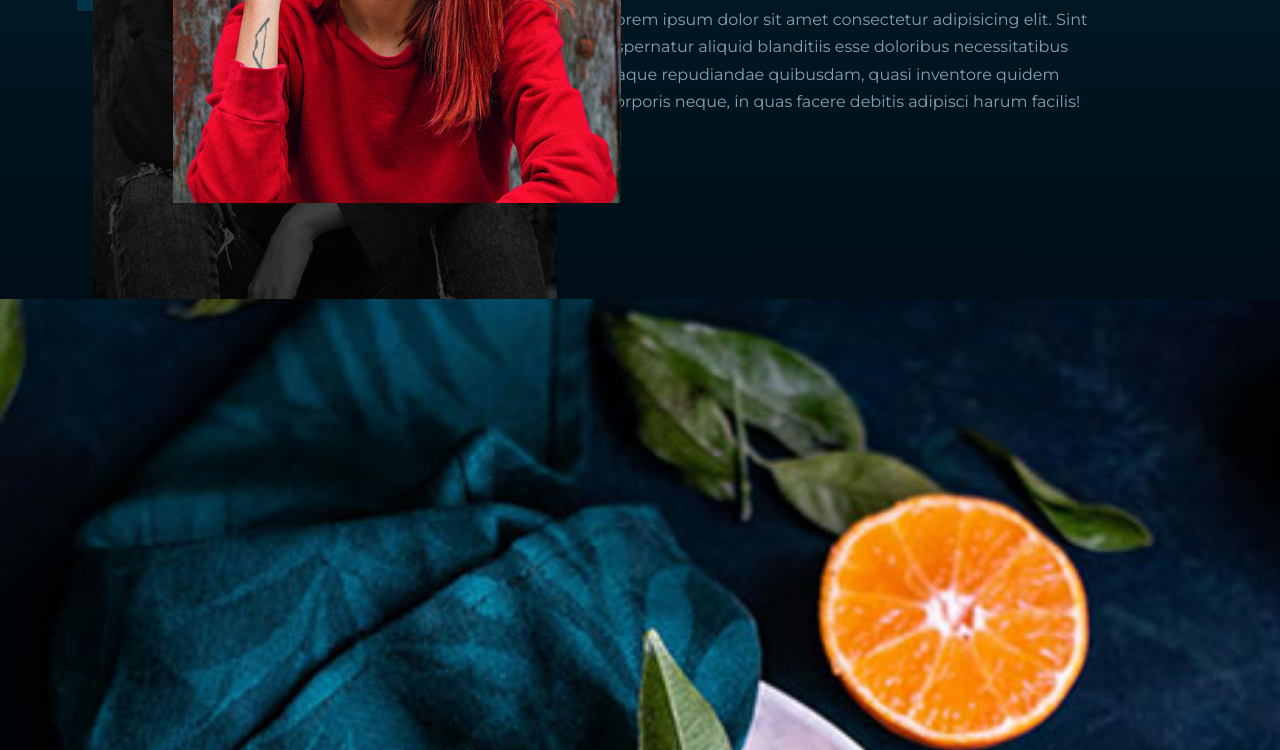
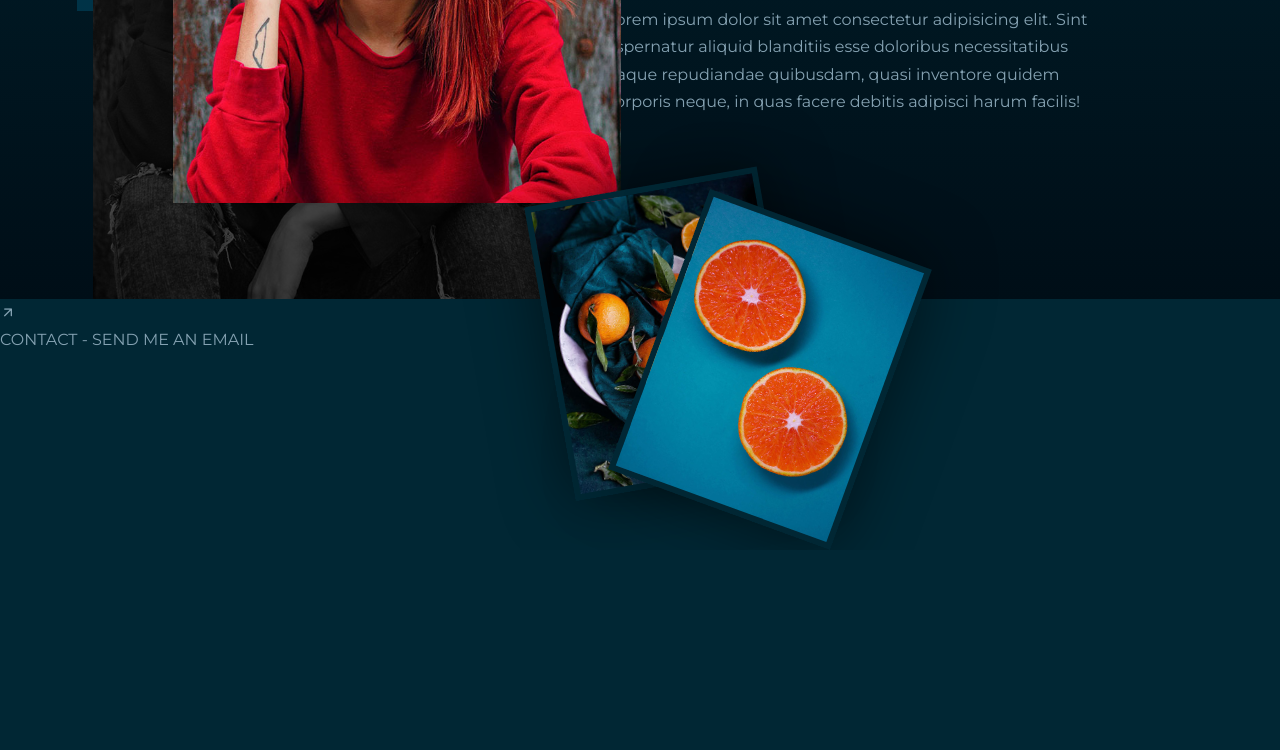
Before and after one commit to rajesh-mondal/photography-portfolio, a plain HTML site: page index.html in a window 1280 px wide. Shown: the part 501-1251 px from the top of the page. After the commit the page ends 1051 px from the top, so only its background shows below. Drawn offline with nearby package versions, Linux system fonts and the light colour scheme.

Commit message:
style applied on header frames

```diff
--- a/index.html
+++ b/index.html
@@ -58,7 +58,7 @@
             <img src="./images/frame1.jpg" alt="Header Frame One">
         </div>
         <div class="header_frame">
-            <img src="./images/frame1.jpg" alt="Header Frame One">
+            <img src="./images/frame2.jpg" alt="Header Frame One">
         </div>
     </div>
     <a href="mailto:support@rajesh.com" class="contact_btn header_btn">
--- a/style.css
+++ b/style.css
@@ -180,3 +180,23 @@ header{
 .header_btn-md{
     display: none;
 }
+.header_frames{
+    position: absolute;
+    top: 88vh;
+    right: 44rem;
+    transition: var(--transition);
+}
+.header_frame{
+    width: 14rem;
+    border: 0.4rem solid var(--color-bg-3);
+    box-shadow: 0 0 4rem rgb(0, 0, 0, 0.5);
+    position: absolute;
+    transform: rotate(-10deg);
+    transform-origin: bottom left;
+    transition: var(--transition);
+}
+.header_frame:nth-child(2){
+    transform: rotate(20deg);
+    top: -2rem;
+    left: 2rem;
+}
```
